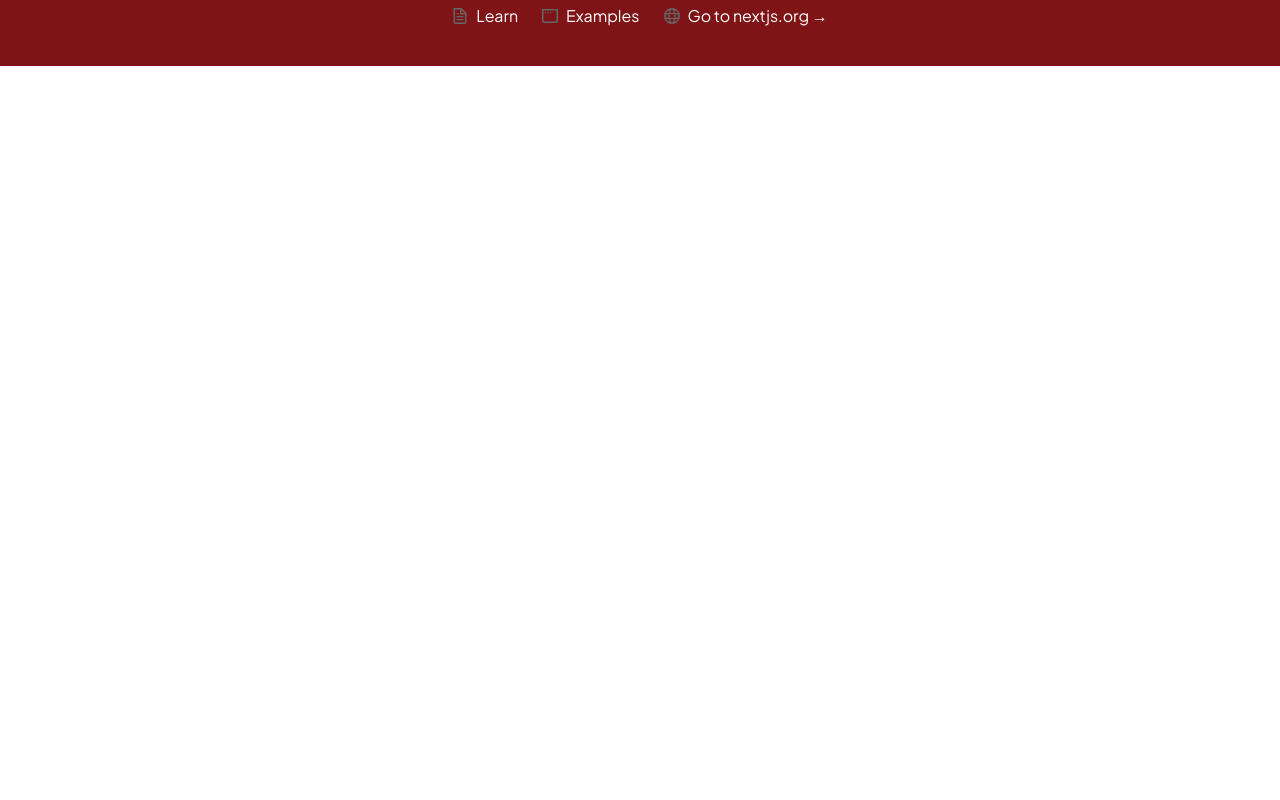
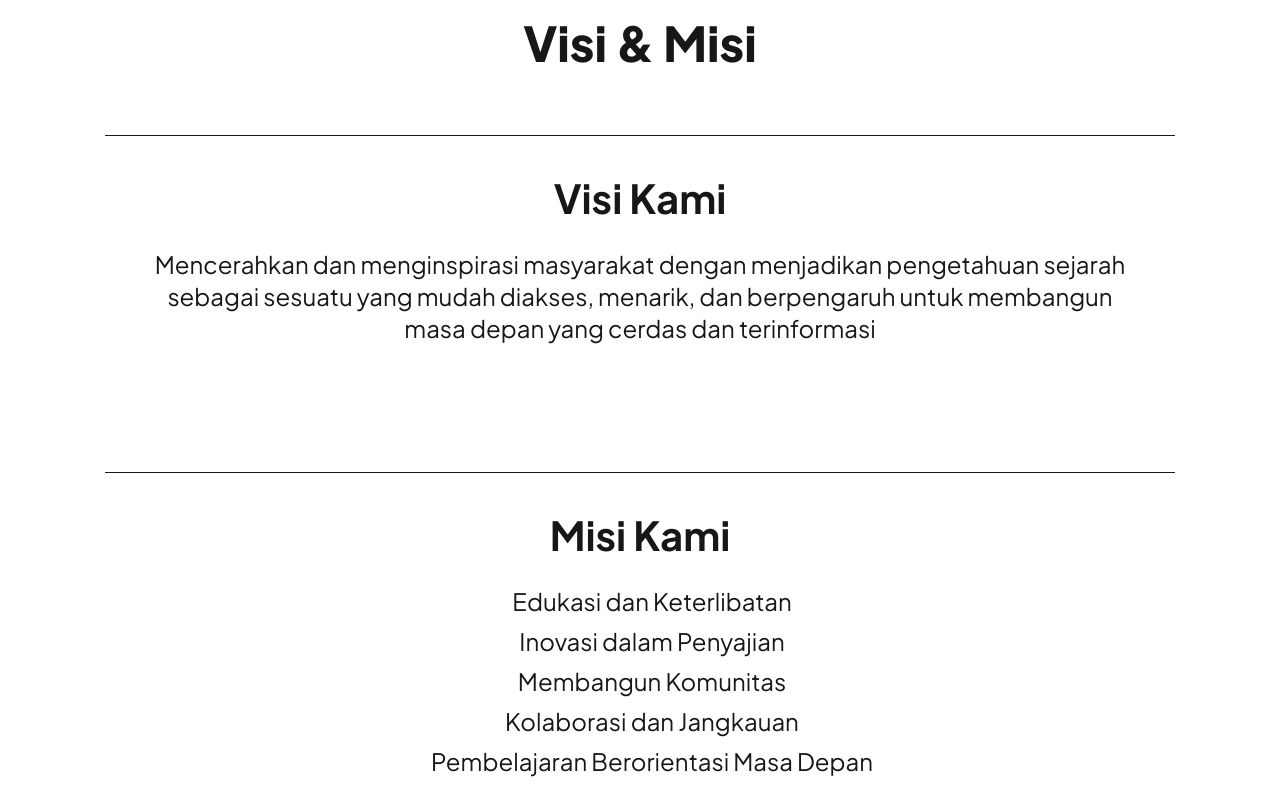
Before and after one commit to AbiAbdurrahman/neosphere, a Next.js app: page /about in a window 1280 px wide. Shown: the part 780-1580 px from the top of the page. Before the commit the page ends 846 px from the top, so only its background shows below. Built offline with nearby package versions, Linux system fonts and the light colour scheme.

Commit message:
initiate vision and mission

```diff
--- /dev/null
+++ b/src/components/vision-mission/index.js
@@ -0,0 +1 @@
+export { default } from './vision-mission';
--- /dev/null
+++ b/src/components/vision-mission/vision-mission.jsx
@@ -0,0 +1,44 @@
+const VisionMission = () => {
+  return(
+    <div className="py-[41px] lg:pl-[105px] lg:pr-[105px] flex flex-col z-10">
+      <h1 className="text-[48px] font-extrabold text-primary text-center items-center">
+        Visi & Misi <br />
+      </h1>
+
+      <hr className="lg:w-full w-full bg-[#A5A5A5] mt-[56px]" />
+      <div className="grid grid-rows-1 text-center lg:mt-8 lg:mb-32 mt-5 mb-8 gap-5 px-10">
+        <h1 className="text-[40px] font-bold">Visi Kami</h1>
+        <h5 className="text-2xl">
+          { `Mencerahkan dan menginspirasi masyarakat dengan menjadikan pengetahuan sejarah sebagai sesuatu yang mudah diakses, menarik, dan berpengaruh untuk membangun masa depan yang cerdas dan terinformasi` }
+        </h5>
+      </div>
+
+      <hr className="lg:w-full bg-[#A5A5A5] w-full" />
+
+      <div className="grid grid-rows-1 text-center lg:mt-8 lg:mb-32 mt-5 mb-8 gap-5 px-10">
+        <h1 className="text-[40px] font-bold">Misi Kami</h1>
+        <div className="text-2xl pl-6">
+          <ul className="list-none">
+            <li>
+              { `Edukasi dan Keterlibatan` }
+            </li>
+            <li className="mt-2">
+              { `Inovasi dalam Penyajian` }
+            </li>
+            <li className="mt-2">
+              { `Membangun Komunitas` }
+            </li>
+            <li className="mt-2">
+              { `Kolaborasi dan Jangkauan` }
+            </li>
+            <li className="mt-2">
+              { `Pembelajaran Berorientasi Masa Depan` }
+            </li>
+          </ul>
+        </div>
+      </div>
+    </div>
+  )
+}
+
+export default VisionMission;
```
